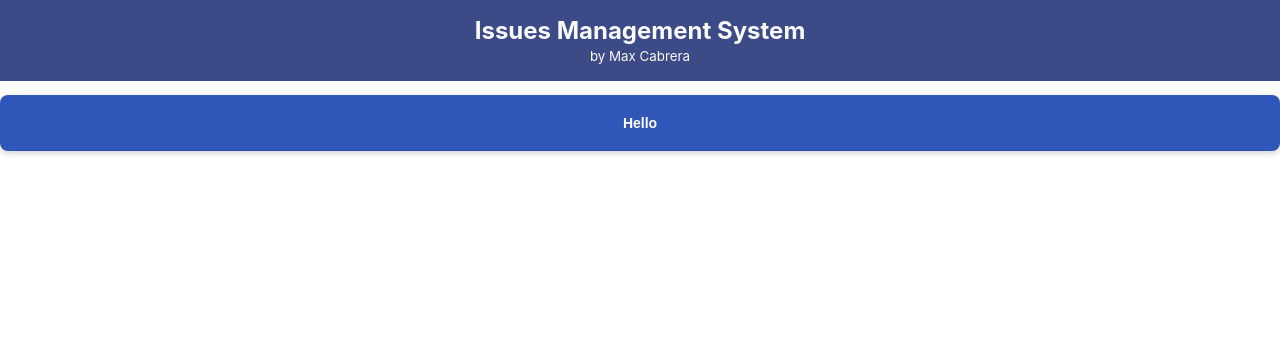
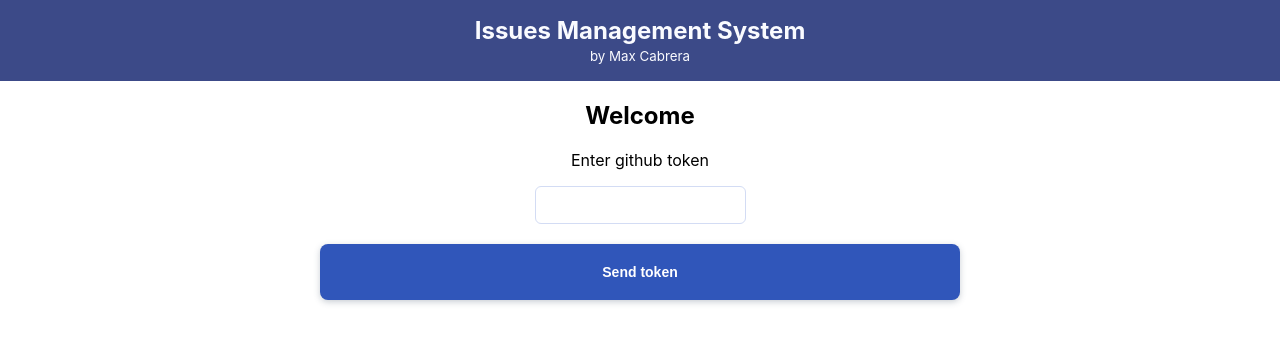
Before and after one commit to maxcabrera/routable, a React (Create React App) app: page / in a window 1280 px wide. Shown: the top 342 px of the page. Built offline with nearby package versions, Linux system fonts and the light colour scheme.

Commit message:
added Login form

```diff
--- a/src/App.js
+++ b/src/App.js
@@ -2,13 +2,14 @@ import React, { Component } from 'react';
 import './App.css';
 import Header from './components/Header'
 import Button from './components/Button'
+import LoginForm from './components/LoginForm'
 
 class App extends Component {
   render() {
     return (
       <div className="App">
         <Header title="Issues Management System" />
-        <Button>Hello</Button>
+        <LoginForm sendToken={() => {}}/>
       </div>
     );
   }
--- /dev/null
+++ b/src/components/LoginForm/index.js
@@ -0,0 +1,59 @@
+import React from 'react'
+import PropTypes from 'prop-types'
+import styled from 'styled-components'
+import Button from '../Button'
+
+const LoginWrapper = styled.section`
+
+  input {
+    background-color: transparent;
+    color: #4d5c71;
+    font-size: 14px;
+    padding: 10px 14px;
+    border: 1px solid #d3dcf4;
+    overflow: hidden;
+    overflow-y: scroll;
+    border-radius: 6px;
+    text-align: center;
+  }
+
+  button {
+    max-width: 50%;
+    margin: 20px auto;
+  }
+`
+
+
+const LoginForm = (props) => {
+  const { sendToken, tokenValue, updateInput } = props
+  return (
+    <LoginWrapper>
+      <h1>Welcome</h1>
+      <p>Enter github token</p>
+      <input
+        value={tokenValue}
+        onChange={updateInput}
+        type="text" name="token" />
+      <Button onClick={
+        (e) => {
+          e.preventDefault()
+          sendToken()
+        }
+      }>Send token</Button>
+    </LoginWrapper>
+  )
+}
+
+LoginForm.propTypes = {
+  sendToken: PropTypes.func.isRequired,
+  tokenValue: PropTypes.string,
+  updateInput: PropTypes.func,
+}
+
+LoginForm.defaultProps = {
+  sendToken: () => { },
+  updateInput: () => {},
+  tokenValue: '',
+}
+
+export default LoginForm
```
Also changed, not shown: 2 other files (tests, documents, lock files or other folders).
